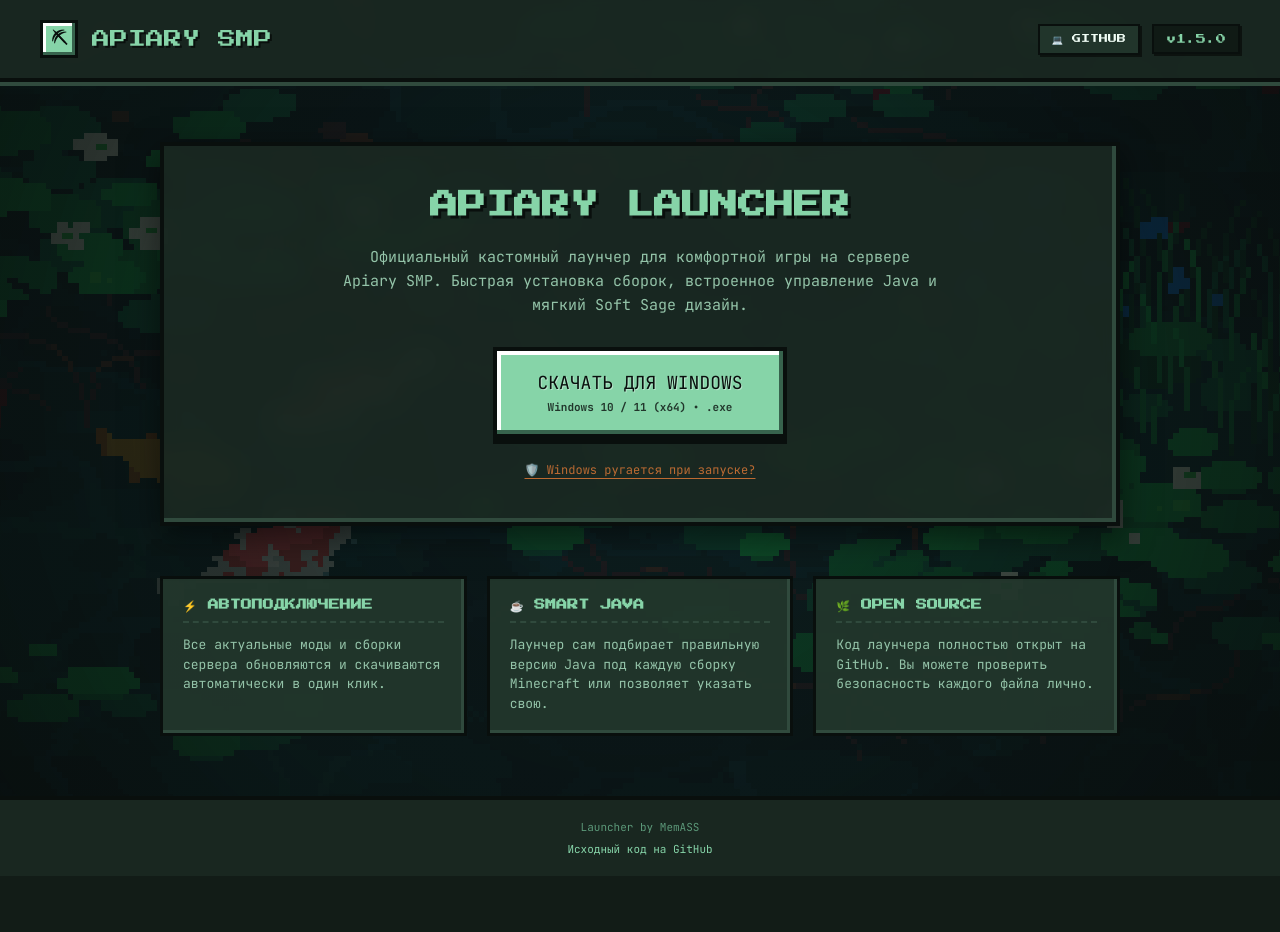
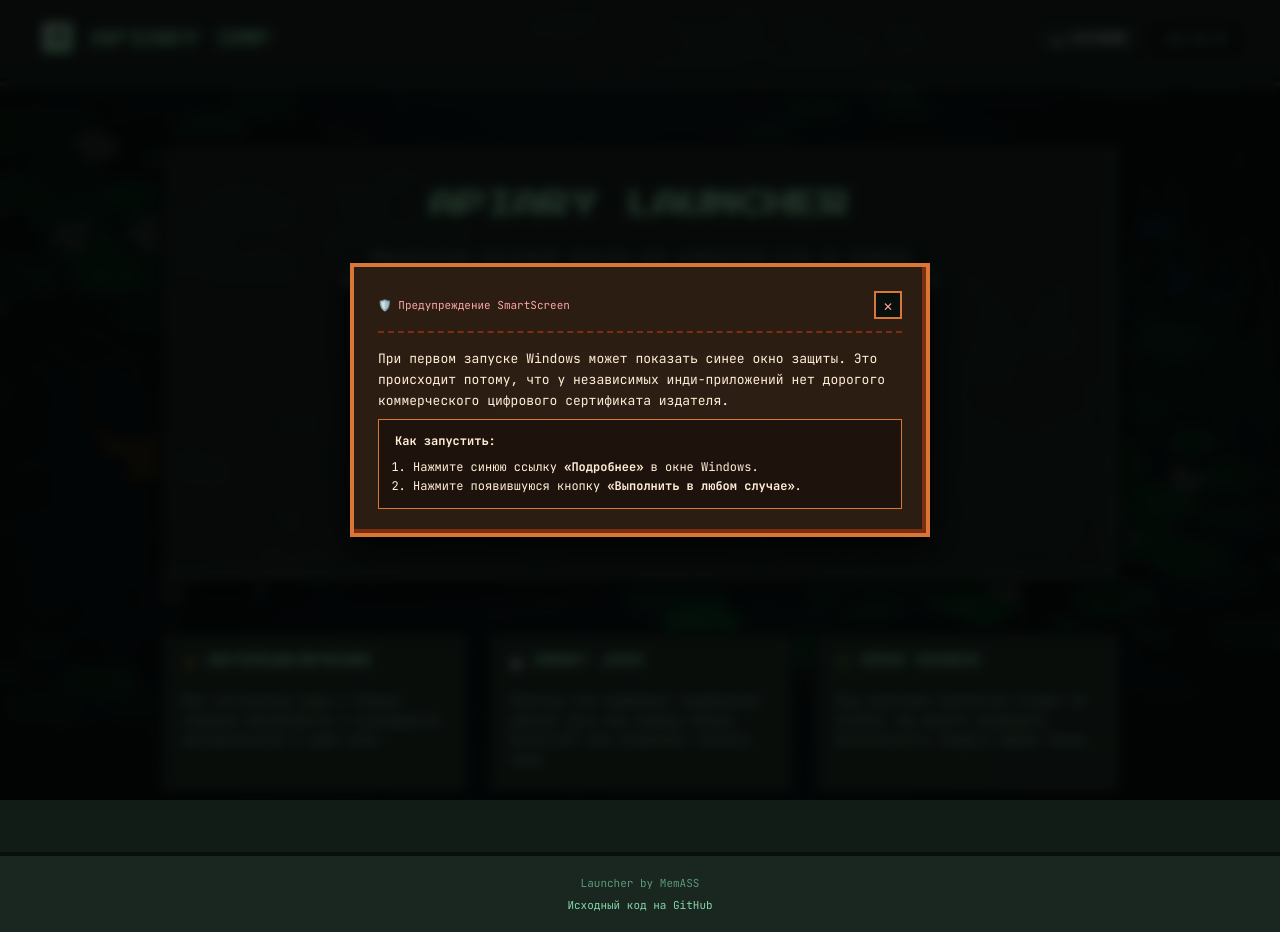
Before and after one commit to memassssssss/Apiary-launcher, a plain HTML site: page index.html in a window 1280 px wide. Both pictures are taken after a click on the button "🛡️ Windows ругается при запуске?". Before the commit the page ends 876 px from the top, so only its background shows below. Drawn offline with Linux system fonts and the light colour scheme; no server answers.

Commit message:
Update index.html

```diff
--- a/index.html
+++ b/index.html
@@ -468,7 +468,10 @@
             </a>
 
             <!-- Счётчик скачиваний -->
-
+            <div class="download-counter-box">
+                <span>СКАЧАНО:</span>
+                <span id="downloadCount" class="download-counter-val">---</span>
+            </div>
 
             <!-- Текстовая кнопка-ссылка для открытия всплывающего окна -->
             <button type="button" id="openSmartscreenModal" class="btn-smartscreen-trigger">
@@ -526,6 +529,41 @@
 
     <!-- Скрипты -->
     <script>
+        // --- Управление всплывающим окном SmartScreen ---
+        const modal = document.getElementById('smartscreenModal');
+        const openModalBtn = document.getElementById('openSmartscreenModal');
+        const closeModalBtn = document.getElementById('closeSmartscreenModal');
+
+        if (openModalBtn && modal) {
+            // Открытие по клику
+            openModalBtn.addEventListener('click', () => {
+                modal.classList.add('active');
+            });
+        }
+
+        if (closeModalBtn && modal) {
+            // Закрытие по крестику
+            closeModalBtn.addEventListener('click', () => {
+                modal.classList.remove('active');
+            });
+        }
+
+        if (modal) {
+            // Закрытие по клику вне окна
+            modal.addEventListener('click', (e) => {
+                if (e.target === modal) {
+                    modal.classList.remove('active');
+                }
+            });
+        }
+
+        // Закрытие по нажатию Esc
+        document.addEventListener('keydown', (e) => {
+            if (e.key === 'Escape' && modal && modal.classList.contains('active')) {
+                modal.classList.remove('active');
+            }
+        });
+
         // --- Счётчик скачиваний ---
         const API_NAMESPACE = "apiary-smp-memass";
         const API_KEY = "launcher-downloads-count";
@@ -540,7 +578,9 @@
         }
 
         function updateUI(value) {
-            countEl.textContent = Number(value).toLocaleString('ru-RU') + " РАЗ";
+            if (countEl) {
+                countEl.textContent = Number(value).toLocaleString('ru-RU') + " РАЗ";
+            }
             localStorage.setItem('local_dl_count', value);
         }
 
@@ -587,38 +627,11 @@
 
         fetchDownloadCount();
 
-        dlBtn.addEventListener('click', () => {
-            incrementDownloadCount();
-        });
-
-        // --- Управление всплывающим окном SmartScreen ---
-        const modal = document.getElementById('smartscreenModal');
-        const openModalBtn = document.getElementById('openSmartscreenModal');
-        const closeModalBtn = document.getElementById('closeSmartscreenModal');
-
-        // Открытие по клику
-        openModalBtn.addEventListener('click', () => {
-            modal.classList.add('active');
-        });
-
-        // Закрытие по крестику
-        closeModalBtn.addEventListener('click', () => {
-            modal.classList.remove('active');
-        });
-
-        // Закрытие по клику вне окна
-        modal.addEventListener('click', (e) => {
-            if (e.target === modal) {
-                modal.classList.remove('active');
-            }
-        });
-
-        // Закрытие по нажатию Esc
-        document.addEventListener('keydown', (e) => {
-            if (e.key === 'Escape' && modal.classList.contains('active')) {
-                modal.classList.remove('active');
-            }
-        });
+        if (dlBtn) {
+            dlBtn.addEventListener('click', () => {
+                incrementDownloadCount();
+            });
+        }
     </script>
 
 </body>
```
